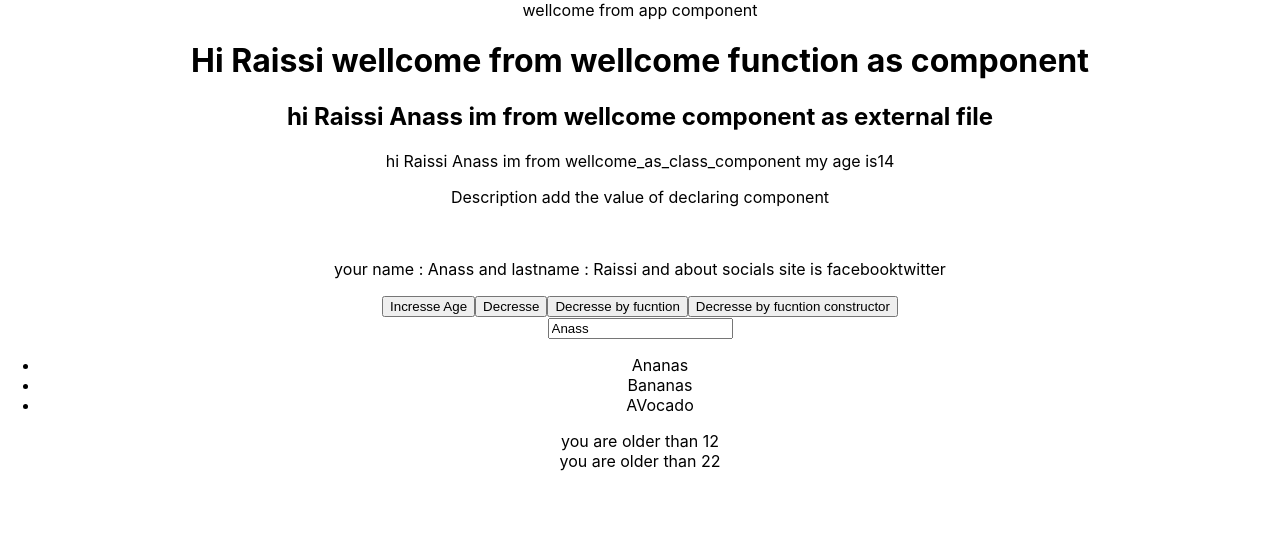
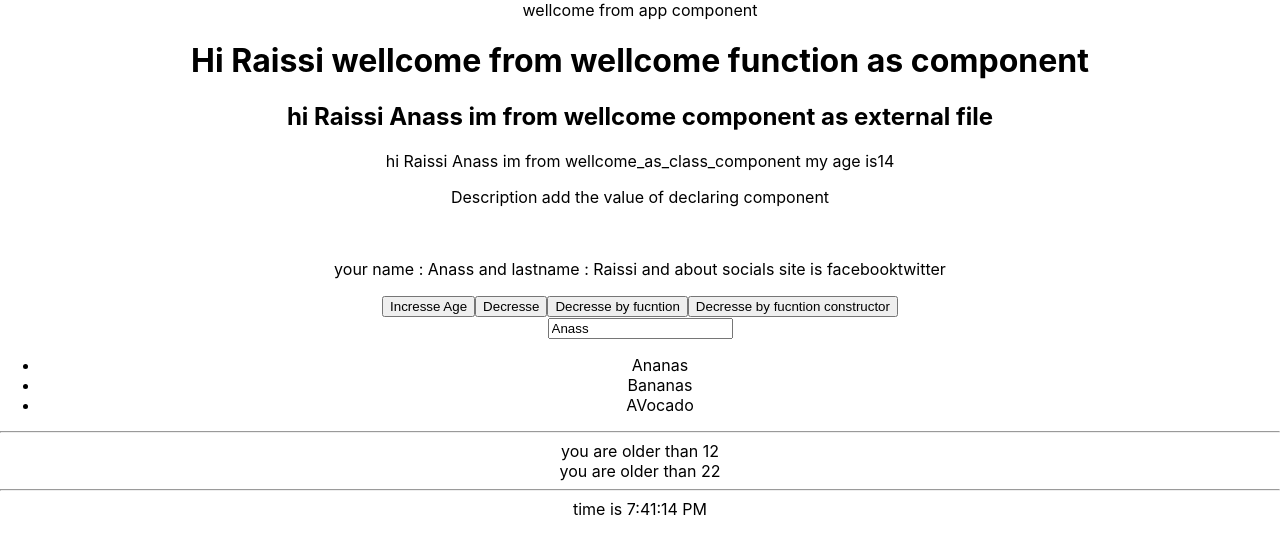
Before and after one commit to anassraissi/react_js_once, a React (Create React App) app: page / in a window 1280 px wide. Shown: the top 554 px of the page. Built offline with nearby package versions, Linux system fonts and the light colour scheme.

Commit message:
lifecycle phase mouting in components in js

```diff
--- a/src/App.js
+++ b/src/App.js
@@ -4,6 +4,7 @@ import Wellcome1 from './wellcome';
 import List from './list';
 import Conditions from './condition';
 import Wellcome_as_class_component from './wellcome_as_class_component';
+import LifeCycleHook from './lifecyclehook';
 
 
   function Wellcome(props){
@@ -18,6 +19,8 @@ function App() {
         <Wellcome_as_class_component name="Raissi" lastname="Anass">Description</Wellcome_as_class_component>
         <List></List>
         <Conditions></Conditions>
+        <hr></hr>
+        <LifeCycleHook></LifeCycleHook>
     </div>
     //props.children => Description if you want to show it
   );
--- a/src/condition.js
+++ b/src/condition.js
@@ -2,6 +2,7 @@ import React from "react";   //component as function external file
 function Conditions(props){
     const age=23;
         return <div>
+            <hr></hr>
             {age>12 ? <div>you are older than 12</div> : <div>you are smaller than 12</div> }
             {age>22 ? <div>you are older than 22</div> : null }
 
--- /dev/null
+++ b/src/lifecyclehook.js
@@ -0,0 +1,23 @@
+import React,{Component} from "react";
+class LifeCycleHook extends Component{
+    constructor(props){
+        super(props);
+        this.state={
+            time:new Date
+        }
+}
+        componentDidMount(){   //methode dyal  phase flife dyal component smitha mounting => bhal setting
+            setInterval(()=> {
+                this.setState({
+                    time:new Date
+                });
+            },1000)
+        }
+    render(){
+        return <div>
+            time is {this.state.time.toLocaleTimeString()}
+        </div>
+    }
+
+}
+export default LifeCycleHook;
```
